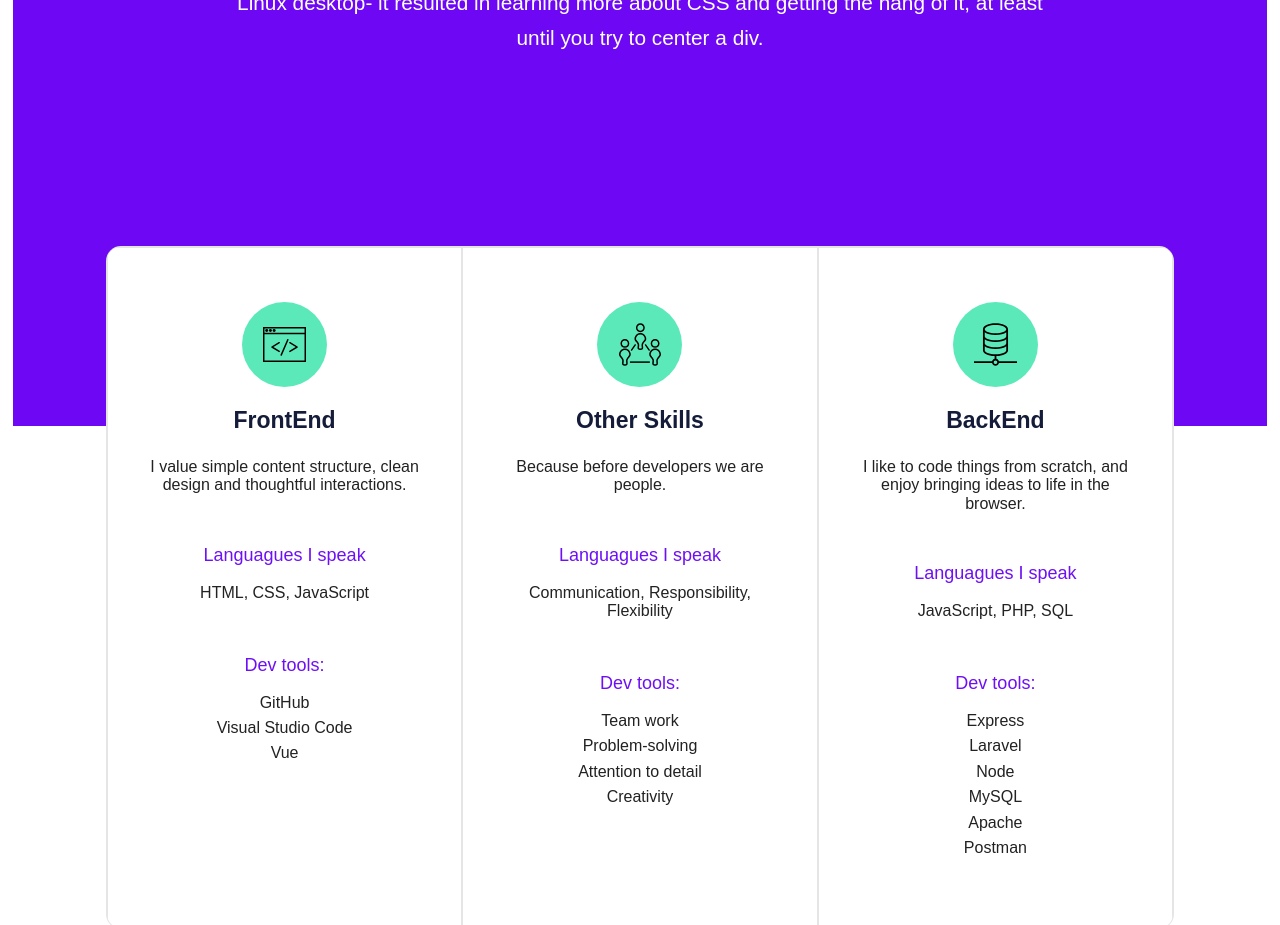
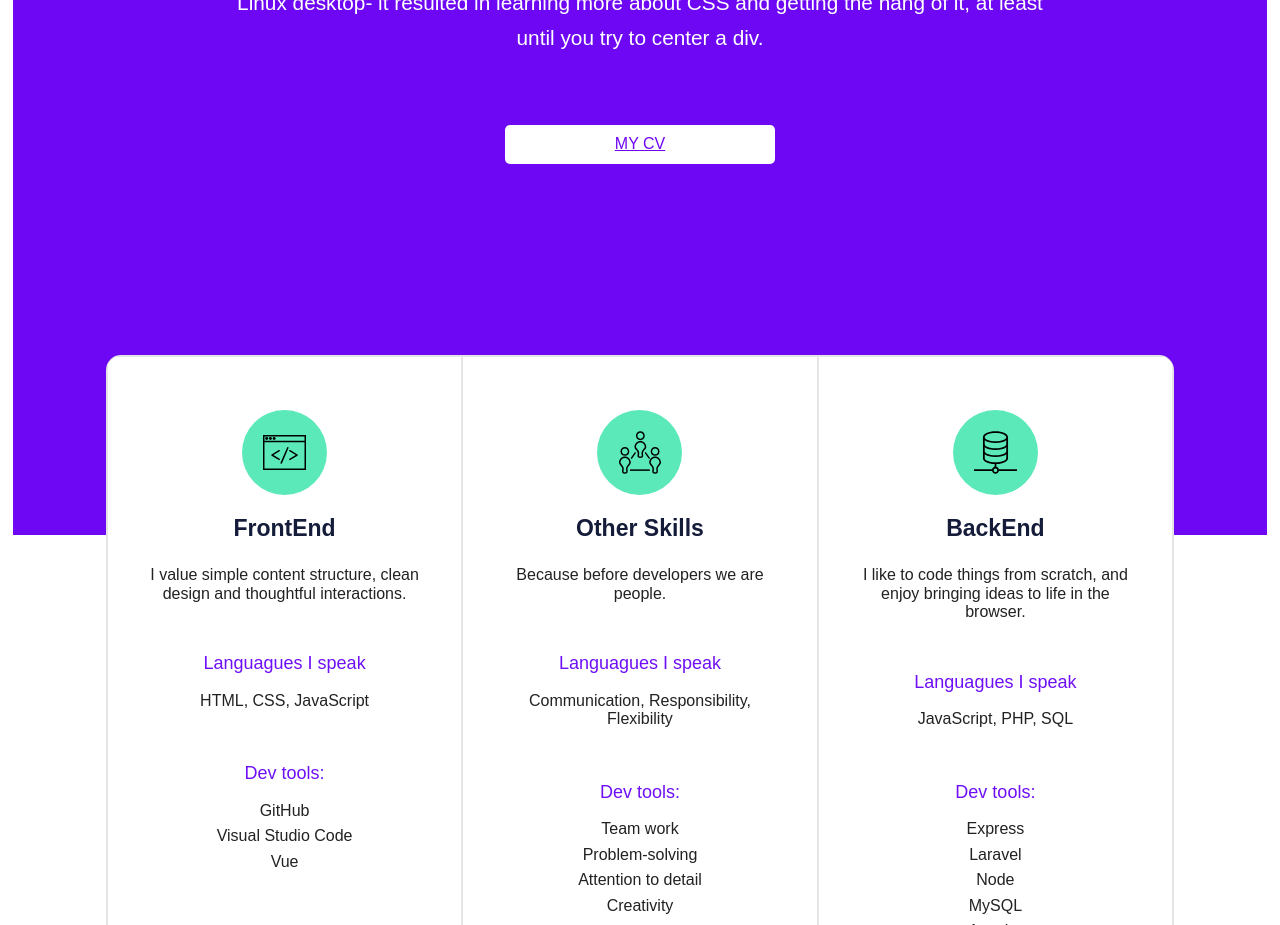
Before and after one commit to Behelit0906/portafolio, a Vue app: page / in a window 1280 px wide. Shown: the part 1360-2285 px from the top of the page. Built offline with nearby package versions, Linux system fonts and the light colour scheme; a web font is replaced by a local one.

Commit message:
add button to cv

```diff
--- a/src/components/Description.vue
+++ b/src/components/Description.vue
@@ -6,6 +6,8 @@
             started back in 2021 when I decided to try editing a Conky theme for my Linux desktop- it resulted in
             learning more about CSS and getting the hang of it, at least until you try to center a div.
         </p>
+        <a class="cv-link" href="https://drive.google.com/file/d/14NJeuXqHdFmKO90a1YeL5wOWIvfwcI5H/view?usp=sharing">MY
+            CV</a>
     </div>
 </template>
 
@@ -35,6 +37,23 @@
     line-height: 35px;
 }
 
+.cv-link {
+    position: relative;
+    top: -50px;
+    display: block;
+    width: 20%;
+    min-width: 150px;
+    margin-left: auto;
+    margin-right: auto;
+    margin-bottom: 70px;
+    padding: 10px;
+    font-family: 'europa', sans-serif;
+    color: var(--main-color);
+    text-align: center;
+    background-color: #fff;
+    border-radius: 5px;
+}
+
 @media screen and (max-width:500px) {
 
     .description-container {
```
